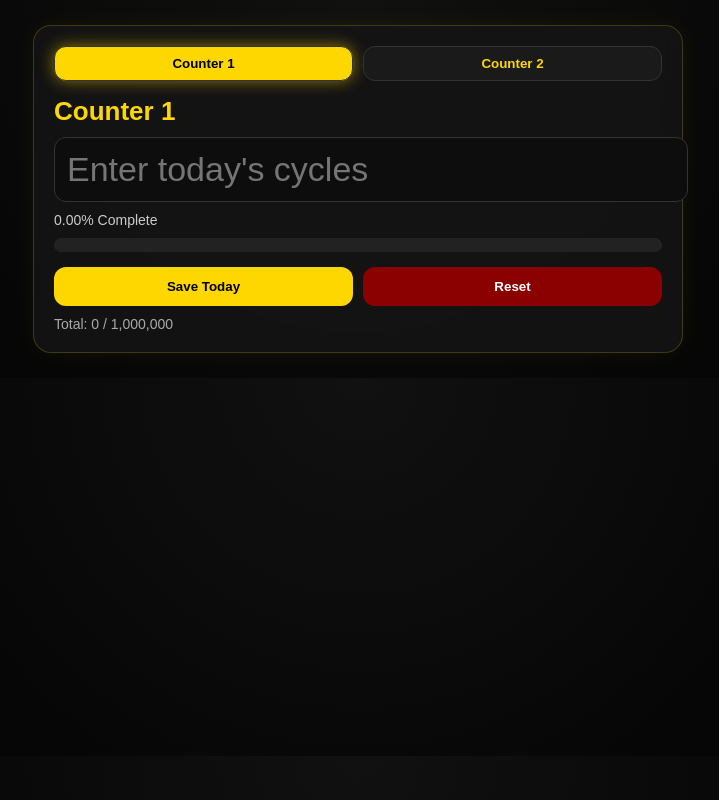
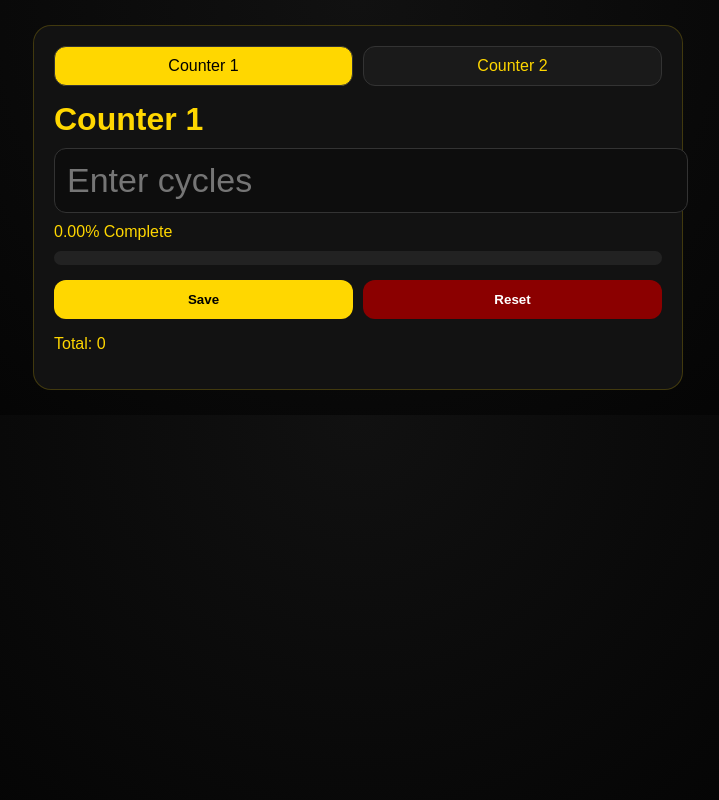
Before and after one commit to S70685n/Durability, a plain HTML site: page index.html in a window 1280 px wide. Shown: the whole page, without its empty margins (282-1001 px from the left). Drawn offline with Linux system fonts and the light colour scheme.

Commit message:
Refactor styles and improve HTML structure

```diff
--- a/index.html
+++ b/index.html
@@ -7,30 +7,23 @@
 <style>
   body {
     margin: 0;
-    font-family: Arial, sans-serif;
+    font-family: Arial;
     background: radial-gradient(circle at top, #111, #000);
-    color: #ffd700;
+    color: gold;
     display: flex;
     justify-content: center;
     padding: 25px;
   }
 
-  .container {
-    width: 100%;
-    max-width: 650px;
+  .container { width: 100%; max-width: 650px; }
+
+  .card {
+    background: rgba(20, 20, 20, 0.95);
+    border-radius: 18px;
+    padding: 20px;
+    border: 1px solid rgba(255, 215, 0, 0.2);
   }
 
-  /* GLASS CARD */
-  .card {
-    background: rgba(20, 20, 20, 0.9);
-    border: 1px solid rgba(255, 215, 0, 0.2);
-    border-radius: 18px;
-    padding: 20px;
-    box-shadow: 0 0 25px rgba(255, 215, 0, 0.05);
-    backdrop-filter: blur(10px);
-  }
-
-  /* TABS */
   .tabs {
     display: flex;
     gap: 10px;
@@ -42,17 +35,15 @@
     background: #1a1a1a;
     border: 1px solid #333;
     border-radius: 12px;
-    padding: 8px;
-    display: flex;
-    align-items: center;
-    justify-content: center;
-    transition: 0.2s;
+    padding: 10px;
+    text-align: center;
+    cursor: pointer;
+    user-select: none;
   }
 
   .tab.active {
     background: gold;
     color: black;
-    box-shadow: 0 0 15px rgba(255, 215, 0, 0.5);
   }
 
   .tab input {
@@ -63,15 +54,11 @@
     text-align: center;
     font-weight: bold;
     outline: none;
+    font-size: 14px;
   }
 
-  /* TITLE */
-  h1 {
-    margin: 10px 0;
-    font-size: 26px;
-  }
+  h1 { margin: 10px 0; }
 
-  /* INPUT */
   input#cycleInput {
     width: 100%;
     font-size: 34px;
@@ -80,18 +67,9 @@
     border: 1px solid #333;
     background: #0d0d0d;
     color: gold;
-    outline: none;
-  }
-
-  /* PROGRESS */
-  .percent {
-    margin-top: 10px;
-    font-size: 14px;
-    color: #ccc;
   }
 
   .bar {
-    width: 100%;
     height: 14px;
     background: #222;
     border-radius: 20px;
@@ -101,96 +79,57 @@
 
   .fill {
     height: 100%;
-    background: linear-gradient(90deg, #ffd700, #ffb300);
+    background: gold;
     width: 0%;
-    transition: width 0.4s ease;
-    box-shadow: 0 0 10px rgba(255, 215, 0, 0.5);
+    transition: width 0.3s;
   }
 
-  /* BUTTONS */
-  .row {
-    display: flex;
-    gap: 10px;
-    margin-top: 15px;
-  }
+  .row { display: flex; gap: 10px; margin-top: 15px; }
 
   button {
     flex: 1;
     padding: 12px;
+    border-radius: 12px;
     border: none;
-    border-radius: 12px;
     font-weight: bold;
     cursor: pointer;
-    transition: 0.2s;
   }
 
-  .save {
-    background: gold;
-    color: black;
-  }
+  .save { background: gold; }
+  .reset { background: darkred; color: white; }
 
-  .save:hover {
-    transform: scale(1.03);
-  }
-
-  .reset {
-    background: #8b0000;
-    color: white;
-  }
-
-  .reset:hover {
-    transform: scale(1.03);
-  }
-
-  /* TOTAL */
-  .total {
-    margin-top: 10px;
-    color: #aaa;
-    font-size: 14px;
-  }
-
-  /* LOGS */
   .log {
     display: flex;
     justify-content: space-between;
-    padding: 10px;
-    margin-top: 6px;
-    background: #111;
-    border-radius: 10px;
-    border: 1px solid #222;
+    padding: 8px;
+    border-bottom: 1px solid #222;
   }
-
 </style>
 </head>
 
 <body>
 
 <div class="container">
-
 <div class="card">
 
-    <!-- Tabs -->
   <div class="tabs" id="tabs"></div>
 
-    <!-- Title -->
   <h1 id="title"></h1>
 
-    <!-- Input -->
-    <input id="cycleInput" placeholder="Enter today's cycles" oninput="updateInput()" />
+  <input id="cycleInput" oninput="updateInput()" placeholder="Enter cycles" />
 
-    <!-- Progress -->
-    <div class="percent" id="percent">0%</div>
+  <div id="percent" style="margin-top:10px;"></div>
+
   <div class="bar">
     <div class="fill" id="fill"></div>
   </div>
 
-    <!-- Buttons -->
   <div class="row">
-      <button class="save" onclick="save()">Save Today</button>
+    <button class="save" onclick="save()">Save</button>
     <button class="reset" onclick="resetAll()">Reset</button>
   </div>
 
-    <div class="total" id="total"></div>
+  <p id="total"></p>
 
   <div id="logs"></div>
 
@@ -206,21 +145,33 @@ let trackers = JSON.parse(localStorage.getItem("trackers")) || [
 ];
 
 let active = 0;
+let editing = null;
 
 function saveData() {
   localStorage.setItem("trackers", JSON.stringify(trackers));
 }
 
+/* SWITCH TAB */
 function switchTab(i) {
   active = i;
   render();
 }
 
-function renameTab(i, value) {
-  trackers[i].name = value;
-  saveData();
+/* START EDIT NAME */
+function startEdit(i) {
+  editing = i;
+  render();
 }
 
+/* SAVE NAME */
+function saveName(i, val) {
+  trackers[i].name = val || "Unnamed";
+  editing = null;
+  saveData();
+  render();
+}
+
+/* INPUT */
 function updateInput() {
   let val = document.getElementById("cycleInput")
     .value.replace(/[^0-9]/g, "");
@@ -229,6 +180,7 @@ function updateInput() {
   saveData();
 }
 
+/* SAVE DAY */
 function save() {
   let today = new Date().toLocaleDateString();
 
@@ -244,6 +196,7 @@ function save() {
   render();
 }
 
+/* RESET */
 function resetAll() {
   if (confirm("Reset everything?")) {
     trackers = [
@@ -256,6 +209,15 @@ function resetAll() {
   }
 }
 
+/* CLICK OUTSIDE = STOP EDIT */
+document.addEventListener("click", () => {
+  if (editing !== null) {
+    editing = null;
+    render();
+  }
+});
+
+/* RENDER */
 function render() {
   let t = trackers[active];
 
@@ -263,7 +225,6 @@ function render() {
   let percent = Math.min((total / TARGET) * 100, 100);
 
   document.getElementById("title").innerText = t.name;
-
   document.getElementById("cycleInput").value = t.today;
 
   document.getElementById("percent").innerText =
@@ -272,28 +233,36 @@ function render() {
   document.getElementById("fill").style.width = percent + "%";
 
   document.getElementById("total").innerText =
-    "Total: " + total.toLocaleString() + " / " + TARGET.toLocaleString();
+    "Total: " + total.toLocaleString();
 
-  /* Tabs */
-  let tabsHTML = "";
+  /* TABS */
+  let html = "";
+
   trackers.forEach((t, i) => {
-    tabsHTML += `
-      <div class="tab ${i === active ? "active" : ""}">
-        <input
+    html += `
+      <div class="tab ${i === active ? "active" : ""}"
+           onclick="switchTab(${i})"
+           ondblclick="startEdit(${i})">
+
+        ${
+          editing === i
+            ? `<input autofocus
                 value="${t.name}"
-          oninput="renameTab(${i}, this.value)"
-          onclick="switchTab(${i})"
-        />
+                onblur="saveName(${i}, this.value)"
+                onkeydown="if(event.key==='Enter'){this.blur()}">`
+            : t.name
+        }
+
       </div>
     `;
   });
 
-  document.getElementById("tabs").innerHTML = tabsHTML;
+  document.getElementById("tabs").innerHTML = html;
 
-  /* Logs */
-  let logHTML = "";
+  /* LOGS */
+  let logs = "";
   t.logs.forEach(l => {
-    logHTML += `
+    logs += `
       <div class="log">
         <span>${l.date}</span>
         <span>${Number(l.cycles).toLocaleString()}</span>
@@ -301,7 +270,7 @@ function render() {
     `;
   });
 
-  document.getElementById("logs").innerHTML = logHTML;
+  document.getElementById("logs").innerHTML = logs;
 }
 
 render();
```
Lines whose indentation alone changed are shown as unchanged.
